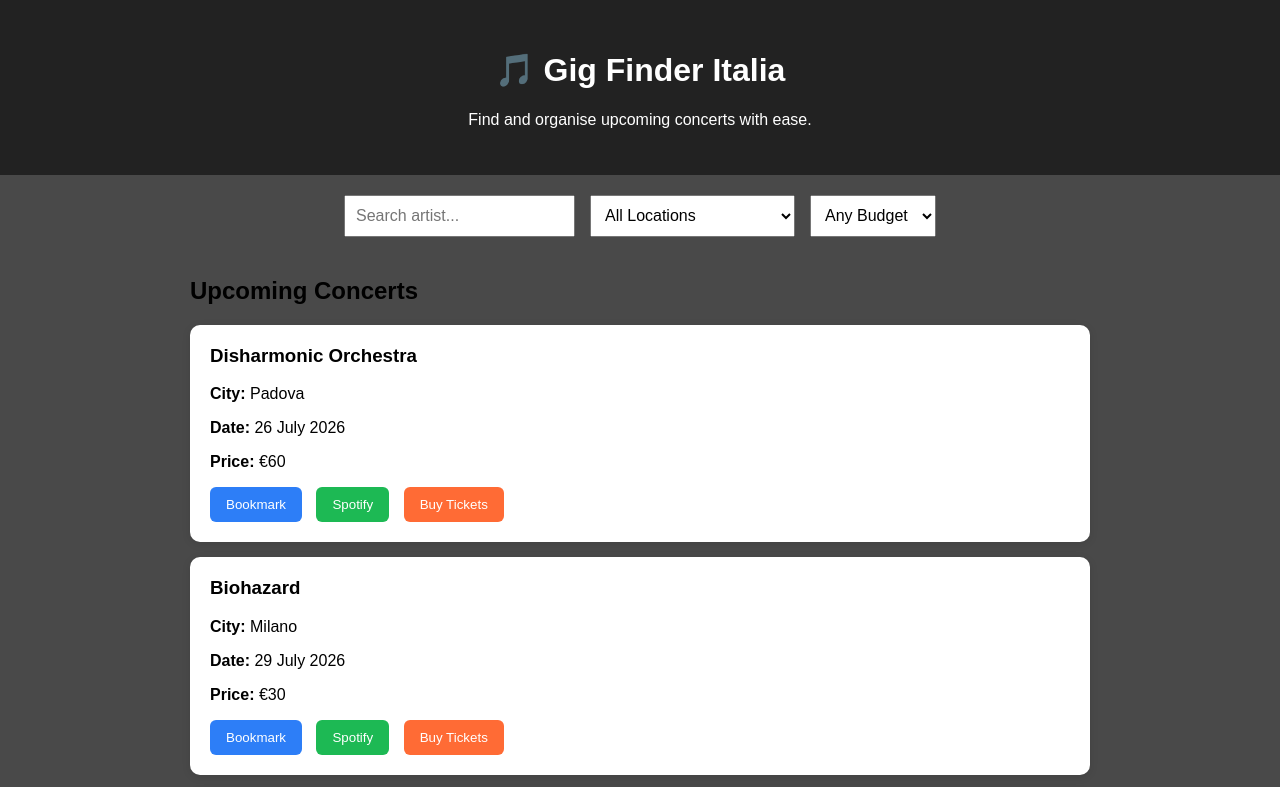
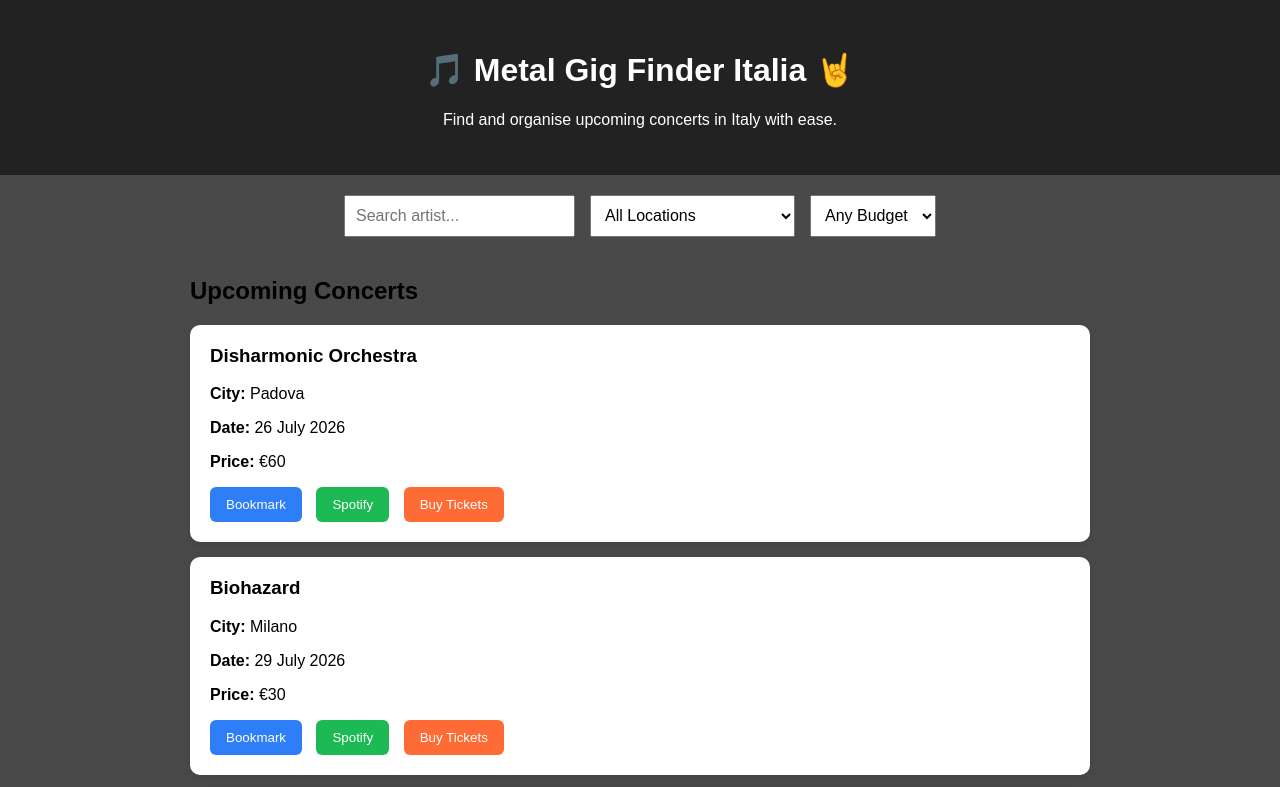
Before and after one commit to al3xand3rfav3ro/Test, a plain HTML site: page GigFinder/index.html in a window 1280 px wide. Shown: the top 787 px of the page. Drawn offline with Linux system fonts and the light colour scheme.

Commit message:
Update header title and description for Gig Finder

```diff
--- a/GigFinder/index.html
+++ b/GigFinder/index.html
@@ -13,8 +13,8 @@
 <body>
 
     <header>
-        <h1>🎵 Gig Finder Italia</h1>
-        <p>Find and organise upcoming concerts with ease.</p>
+        <h1>🎵 Metal Gig Finder Italia 🤘</h1>
+        <p>Find and organise upcoming concerts in Italy with ease.</p>
     </header>
 
     <section class="filters">
```
